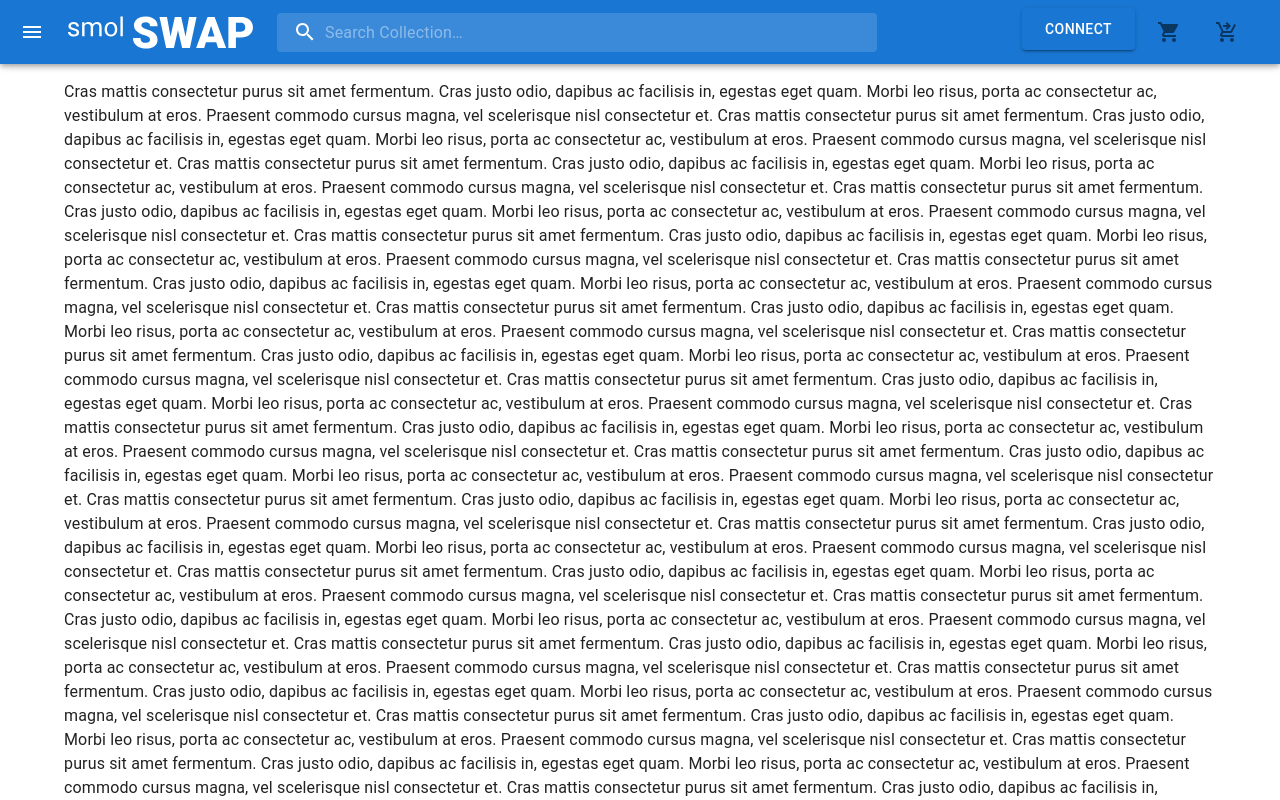
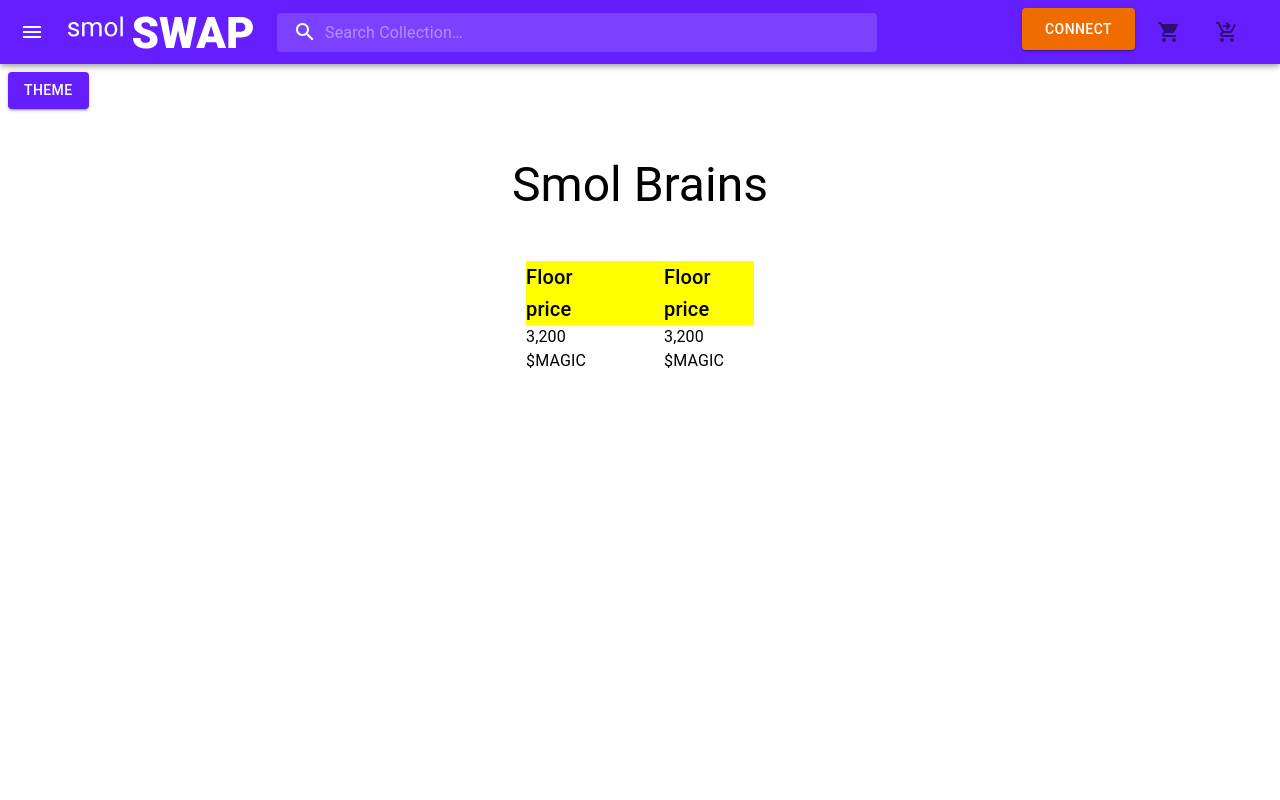
Before and after one commit to karmabadger/smolswap-frontend-vite, a React (Vite) app: page /collection/1 in a window 1280 px wide. Shown: the top 800 px of the page. Built offline with nearby package versions, Linux system fonts and the light colour scheme; what web3modal would draw is missing.

Commit message:
fixed theme bug

```diff
--- a/src/App.jsx
+++ b/src/App.jsx
@@ -1,5 +1,7 @@
 import { useState } from 'react'
 
+import { ThemeProvider } from '@mui/material/styles';
+import theme from './App/mui/theme/theme';
 
 import MUIApp from './App/MUIApp'
 
@@ -13,14 +15,16 @@
     const [signer, setSigner] = useState(null);
 
     return (
+        <ThemeProvider theme={theme}>
             <div className="App">
                 <WalletContextProvider web3Modal={web3Modal} signer={signer} setSigner={setSigner}
                     childrenEl={
                         <CartContextProvider childrenEl={
-                        <MUIApp />
+                            <MUIApp inputTheme={theme} />
                         } />
                     } />
             </div>
+        </ThemeProvider>
     )
 }
 
--- a/src/App/MUIApp.jsx
+++ b/src/App/MUIApp.jsx
@@ -1,8 +1,9 @@
 import { useContext } from 'react'
 
-import { ThemeProvider } from '@mui/styles';
-import { createTheme } from '@mui/material/styles';
+
+import { createTheme, styled, useTheme, alpha } from '@mui/material/styles';
 import CssBaseline from '@mui/material/CssBaseline';
+import Button from '@mui/material/Button';
 import Toolbar from '@mui/material/Toolbar';
 
 import { handleConnect } from '../utils/wallet/web3wallet'
@@ -16,14 +17,12 @@
 
 import Navbar from './components/Navbar/Navbar'
 
-// const theme = createTheme();
-const theme = createTheme({
-    palette: { text: { hint: 'rgba(0, 0, 0, 0.38)' } }
-});
 
-function MUIApp() {
+function MUIApp({ inputTheme }) {
 
-    const { web3Modal, signer, setSigner } = useContext(WalletContext);
+    const { signer, setSigner } = useContext(WalletContext);
+
+    const theme = useTheme()
 
     const cartContextObj = useContext(CartContext);
 
@@ -37,12 +36,15 @@
         console.log(cartContextObj);
     }
 
+    const printTheme = () => {
+        console.log(theme, inputTheme);
+    }
+
     return (
         <div className="MUIApp">
-            <ThemeProvider theme={theme}>
-                <CssBaseline />
             <Navbar />
             <Toolbar />
+            <Button variant="contained" color='primary' onClick={printTheme}>Theme</Button>
             <Routes>
                 <Route exact path="/" element={<Navigate to="/collection/smolbrains" replace />} />
                 <Route path="/collection"  >
@@ -50,7 +52,6 @@
                 </Route>
                 <Route path="/checkout" element={<Checkout />} />
             </Routes>
-            </ThemeProvider>
         </div>
     )
 }
--- a/src/App/components/Navbar/RightSide/Buttons/ConnectButton.jsx
+++ b/src/App/components/Navbar/RightSide/Buttons/ConnectButton.jsx
@@ -1,14 +1,8 @@
-import { styled, useTheme, alpha } from "@mui/material/styles";
 import Button from '@mui/material/Button';
-
-// const AppBar = styled(MuiAppBar, {})({
-
-// })
-
 
 const ConnectButton = ({ connected }) => {
     return (
-        <Button variant="contained" sx={{px: "8px", py: "11px", width: "113px", height: "42px", mx: "5px"}} >Connect</Button>
+        <Button color="secondary" variant="contained" sx={{ px: "8px", py: "11px", width: "113px", height: "42px", mx: "5px" }} >Connect</Button>
     )
 }
 
--- /dev/null
+++ b/src/App/mui/theme/theme.jsx
@@ -0,0 +1,22 @@
+import { createTheme } from '@mui/material/styles';
+
+const theme = createTheme({
+    palette: {
+        primary: {
+            main: '#651FFF',
+            contrastText: '#fff',
+        },
+        secondary: {
+            main: '#EF6C00',
+            contrastText: '#fff',
+        },
+        text: { hint: 'rgba(0, 0, 0, 0.38)' }
+    },
+    typography: {
+        h3: {
+            fontSize: "48px"
+        }
+    },
+});
+
+export default theme;
--- a/src/App/routes/Collections/index.jsx
+++ b/src/App/routes/Collections/index.jsx
@@ -18,17 +18,43 @@
 
     return (
         <Container>
-            <Box sx={{ my: 2 }}>
-                {[...new Array(120)]
+            <Box sx={{ my: 0, display: 'flex', flexDirection: 'column', alignItems: 'center', gap: "48px" }}>
+                {/* {[...new Array(120)]
                     .map(
                         () => `Cras mattis consectetur purus sit amet fermentum.
 Cras justo odio, dapibus ac facilisis in, egestas eget quam.
 Morbi leo risus, porta ac consectetur ac, vestibulum at eros.
 Praesent commodo cursus magna, vel scelerisque nisl consectetur et.`,
                     )
-                    .join('\n')}
+                    .join('\n')} */}
+
+                <Box sx={{ height: "56px", marginTop: "48px" }}>
+                    <Typography variant="h3" align='center'>Smol Brains</Typography>
+                </Box>
+
+                <Box sx={{ backgroundColor: "yellow", width: "228px", height: "64px", display: 'flex', flexDirection: "row", gap: "48px" }}>
+
+
+                    <Box sx={{ margin: "0px" }}>
+                        <Typography variant="h6">
+                            Floor price
+                        </Typography>
+                        <Typography variant="body1">
+                            3,200 $MAGIC
+                        </Typography>
+                    </Box>
+                    <Box sx={{ margin: "0px" }}>
+                        <Typography variant="h6">
+                            Floor price
+                        </Typography>
+                        <Typography variant="body1">
+                            3,200 $MAGIC
+                        </Typography>
+                    </Box>
+
+                </Box>
             </Box>
-        </Container>
+        </Container >
     )
 }
 
--- a/src/main.jsx
+++ b/src/main.jsx
@@ -5,10 +5,14 @@
 
 import { BrowserRouter as Router } from "react-router-dom";
 
+import { StyledEngineProvider } from '@mui/material/styles';
+
 ReactDOM.render(
   <React.StrictMode>
     <Router>
-      <App />
+      <StyledEngineProvider>
+        <App />
+      </StyledEngineProvider>
     </Router>
   </React.StrictMode>,
   document.getElementById('root')
```
Lines whose indentation alone changed are shown as unchanged.
